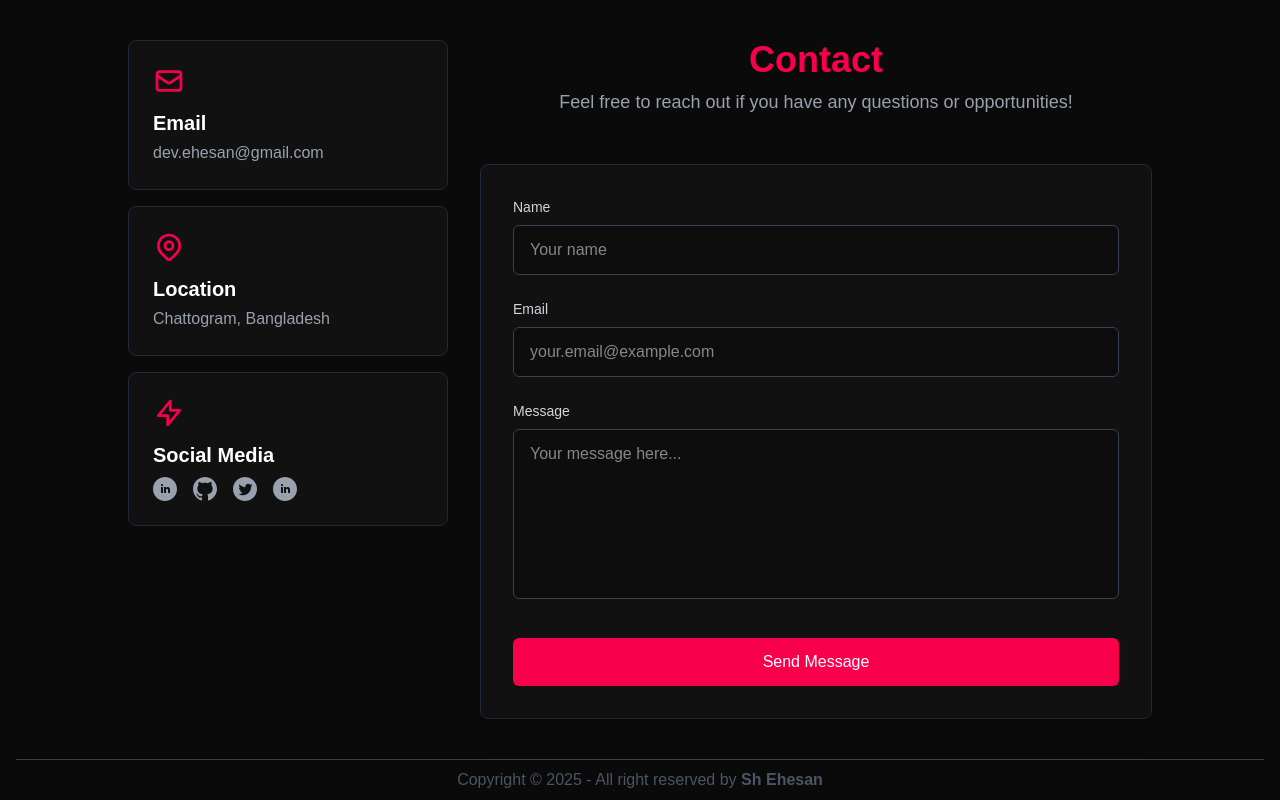
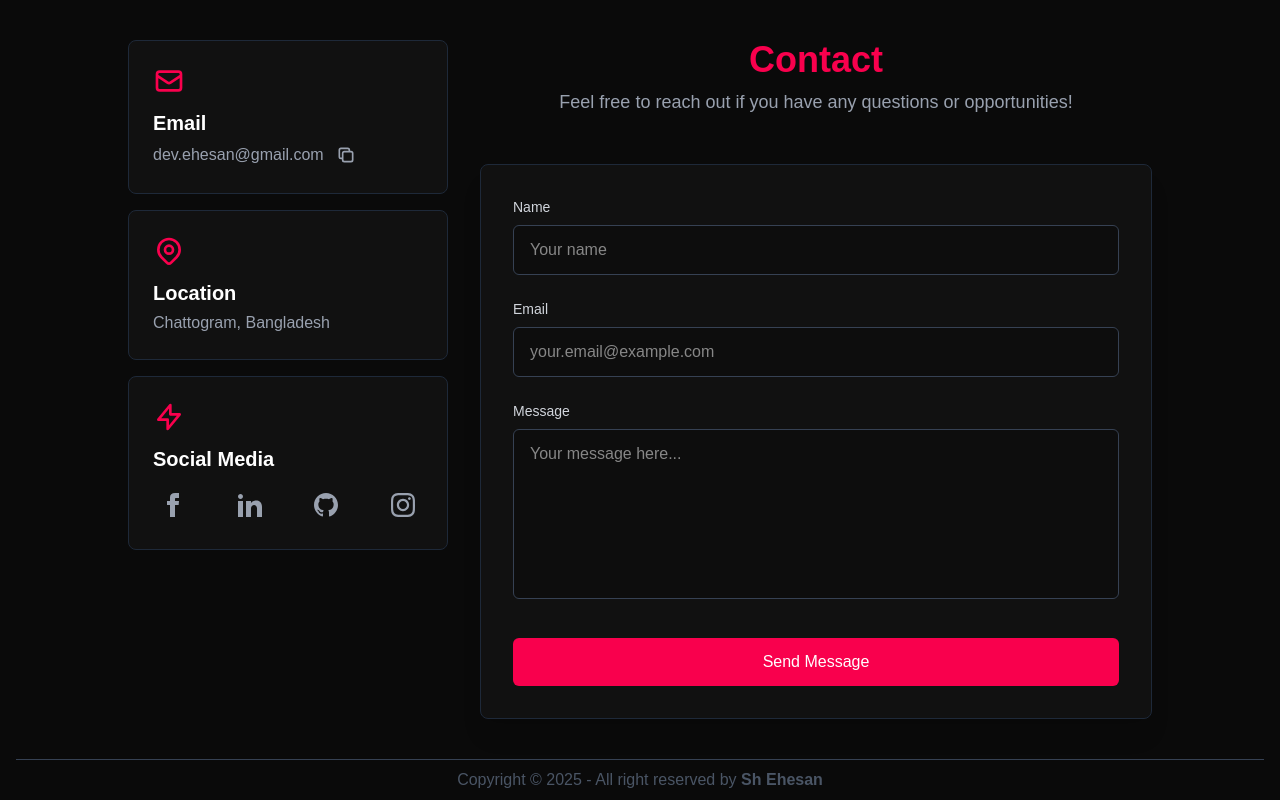
Before and after one commit to DevSadit/_portfolio, a Next.js app: page / in a window 1280 px wide. Shown: the part 4039-4839 px from the top of the page. Built offline with nearby package versions, Linux system fonts and the light colour scheme.

Commit message:
social media links added

```diff
--- a/app/_landing/contact/Contact.jsx
+++ b/app/_landing/contact/Contact.jsx
@@ -62,7 +62,24 @@ export default function ContactPage() {
                   </svg>
                 </div>
                 <h3 className="text-xl font-semibold text-white mb-1">Email</h3>
-                <p className="text-gray-400">dev.ehesan@gmail.com</p>
+                <div className="flex items-center group">
+                  <p className="text-gray-400 group-hover:text-gray-300 transition-colors">dev.ehesan@gmail.com</p>
+                  <button
+                    onClick={() => {
+                      navigator.clipboard.writeText("dev.ehesan@gmail.com");
+                      document.getElementById("copy-toast").classList.remove("hidden");
+                      setTimeout(() => {
+                        document.getElementById("copy-toast").classList.add("hidden");
+                      }, 2000);
+                    }}
+                    className="ml-2 text-gray-400 hover:text-[#F9004D] transition-all duration-300 p-1 rounded-full hover:bg-gray-800"
+                    title="Copy email"
+                  >
+                    <svg xmlns="http://www.w3.org/2000/svg" className="h-5 w-5" fill="none" viewBox="0 0 24 24" stroke="currentColor">
+                      <path strokeLinecap="round" strokeLinejoin="round" strokeWidth={2} d="M8 16H6a2 2 0 01-2-2V6a2 2 0 012-2h8a2 2 0 012 2v2m-6 12h8a2 2 0 002-2v-8a2 2 0 00-2-2h-8a2 2 0 00-2 2v8a2 2 0 002 2z" />
+                    </svg>
+                  </button>
+                </div>
               </div>
 
               <div className="bg-[#111111] rounded-lg p-6 border border-gray-800 mb-4 hover:border-[#F9004D] transition-all duration-300">
@@ -83,27 +100,31 @@ export default function ContactPage() {
                   </svg>
                 </div>
                 <h3 className="text-xl font-semibold text-white mb-1">Social Media</h3>
-                <div className="flex space-x-4 mt-2">
-                  <a href="#" className="text-gray-400 hover:text-[#F9004D] transition-colors">
+                <div className="flex justify-between mt-3">
+                  {/* Facebook */}
+                  <Link target="_blank" href="http://www.facebook.com/shahmiraj.ehesan/" className="text-gray-400 hover:text-[#F9004D] transition-all duration-300 transform hover:-translate-y-1 p-2 rounded-full hover:bg-gray-800">
                     <svg xmlns="http://www.w3.org/2000/svg" className="h-6 w-6" fill="currentColor" viewBox="0 0 24 24">
-                      <path d="M12 0c-6.627 0-12 5.373-12 12s5.373 12 12 12 12-5.373 12-12-5.373-12-12-12zm-2 16h-2v-6h2v6zm-1-6.891c-.607 0-1.1-.496-1.1-1.109 0-.612.492-1.109 1.1-1.109s1.1.497 1.1 1.109c0 .613-.493 1.109-1.1 1.109zm8 6.891h-1.998v-2.861c0-1.881-2.002-1.722-2.002 0v2.861h-2v-6h2v1.093c.872-1.616 4-1.736 4 1.548v3.359z" />
+                      <path d="M9 8h-3v4h3v12h5v-12h3.642l.358-4h-4v-1.667c0-.955.192-1.333 1.115-1.333h2.885v-5h-3.808c-3.596 0-5.192 1.583-5.192 4.615v3.385z" />
                     </svg>
-                  </a>
-                  <Link target="_blank" href="https://github.com/DevSadit" className="text-gray-400 hover:text-[#F9004D] transition-colors">
+                  </Link>
+                  {/* LinkedIn */}
+                  <Link href="#" className="text-gray-400 hover:text-[#F9004D] transition-all duration-300 transform hover:-translate-y-1 p-2 rounded-full hover:bg-gray-800">
+                    <svg xmlns="http://www.w3.org/2000/svg" className="h-6 w-6" fill="currentColor" viewBox="0 0 24 24">
+                      <path d="M4.98 3.5c0 1.381-1.11 2.5-2.48 2.5s-2.48-1.119-2.48-2.5c0-1.38 1.11-2.5 2.48-2.5s2.48 1.12 2.48 2.5zm.02 4.5h-5v16h5v-16zm7.982 0h-4.968v16h4.969v-8.399c0-4.67 6.029-5.052 6.029 0v8.399h4.988v-10.131c0-7.88-8.922-7.593-11.018-3.714v-2.155z" />
+                    </svg>
+                  </Link>
+                  {/* GitHub */}
+                  <Link target="_blank" href="https://github.com/DevSadit" className="text-gray-400 hover:text-[#F9004D] transition-all duration-300 transform hover:-translate-y-1 p-2 rounded-full hover:bg-gray-800">
                     <svg xmlns="http://www.w3.org/2000/svg" className="h-6 w-6" fill="currentColor" viewBox="0 0 24 24">
                       <path d="M12 0c-6.626 0-12 5.373-12 12 0 5.302 3.438 9.8 8.207 11.387.599.111.793-.261.793-.577v-2.234c-3.338.726-4.033-1.416-4.033-1.416-.546-1.387-1.333-1.756-1.333-1.756-1.089-.745.083-.729.083-.729 1.205.084 1.839 1.237 1.839 1.237 1.07 1.834 2.807 1.304 3.492.997.107-.775.418-1.305.762-1.604-2.665-.305-5.467-1.334-5.467-5.931 0-1.311.469-2.381 1.236-3.221-.124-.303-.535-1.524.117-3.176 0 0 1.008-.322 3.301 1.23.957-.266 1.983-.399 3.003-.404 1.02.005 2.047.138 3.006.404 2.291-1.552 3.297-1.23 3.297-1.23.653 1.653.242 2.874.118 3.176.77.84 1.235 1.911 1.235 3.221 0 4.609-2.807 5.624-5.479 5.921.43.372.823 1.102.823 2.222v3.293c0 .319.192.694.801.576 4.765-1.589 8.199-6.086 8.199-11.386 0-6.627-5.373-12-12-12z" />
                     </svg>
                   </Link>
-                  <a href="#" className="text-gray-400 hover:text-[#F9004D] transition-colors">
+                  {/* Instagram */}
+                  <Link target="_blank" href="https://www.instagram.com/sadit_90/" className="text-gray-400 hover:text-[#F9004D] transition-all duration-300 transform hover:-translate-y-1 p-2 rounded-full hover:bg-gray-800">
                     <svg xmlns="http://www.w3.org/2000/svg" className="h-6 w-6" fill="currentColor" viewBox="0 0 24 24">
-                      <path d="M12 0c-6.627 0-12 5.373-12 12s5.373 12 12 12 12-5.373 12-12-5.373-12-12-12zm6.066 9.645c.183 4.04-2.83 8.544-8.164 8.544-1.622 0-3.131-.476-4.402-1.291 1.524.18 3.045-.244 4.252-1.189-1.256-.023-2.317-.854-2.684-1.995.451.086.895.061 1.298-.049-1.381-.278-2.335-1.522-2.304-2.853.388.215.83.344 1.301.359-1.279-.855-1.641-2.544-.889-3.835 1.416 1.738 3.533 2.881 5.92 3.001-.419-1.796.944-3.527 2.799-3.527.825 0 1.572.349 2.096.907.654-.128 1.27-.368 1.824-.697-.215.671-.67 1.233-1.263 1.589.581-.07 1.135-.224 1.649-.453-.384.578-.87 1.084-1.433 1.489z" />
+                      <path d="M12 2.163c3.204 0 3.584.012 4.85.07 3.252.148 4.771 1.691 4.919 4.919.058 1.265.069 1.645.069 4.849 0 3.205-.012 3.584-.069 4.849-.149 3.225-1.664 4.771-4.919 4.919-1.266.058-1.644.07-4.85.07-3.204 0-3.584-.012-4.849-.07-3.26-.149-4.771-1.699-4.919-4.92-.058-1.265-.07-1.644-.07-4.849 0-3.204.013-3.583.07-4.849.149-3.227 1.664-4.771 4.919-4.919 1.266-.057 1.645-.069 4.849-.069zm0-2.163c-3.259 0-3.667.014-4.947.072-4.358.2-6.78 2.618-6.98 6.98-.059 1.281-.073 1.689-.073 4.948 0 3.259.014 3.668.072 4.948.2 4.358 2.618 6.78 6.98 6.98 1.281.058 1.689.072 4.948.072 3.259 0 3.668-.014 4.948-.072 4.354-.2 6.782-2.618 6.979-6.98.059-1.28.073-1.689.073-4.948 0-3.259-.014-3.667-.072-4.947-.196-4.354-2.617-6.78-6.979-6.98-1.281-.059-1.69-.073-4.949-.073zm0 5.838c-3.403 0-6.162 2.759-6.162 6.162s2.759 6.163 6.162 6.163 6.162-2.759 6.162-6.163c0-3.403-2.759-6.162-6.162-6.162zm0 10.162c-2.209 0-4-1.79-4-4 0-2.209 1.791-4 4-4s4 1.791 4 4c0 2.21-1.791 4-4 4zm6.406-11.845c-.796 0-1.441.645-1.441 1.44s.645 1.44 1.441 1.44c.795 0 1.439-.645 1.439-1.44s-.644-1.44-1.439-1.44z" />
                     </svg>
-                  </a>
-                  <a href="#" className="text-gray-400 hover:text-[#F9004D] transition-colors">
-                    <svg xmlns="http://www.w3.org/2000/svg" className="h-6 w-6" fill="currentColor" viewBox="0 0 24 24">
-                      <path d="M12 0c-6.627 0-12 5.373-12 12s5.373 12 12 12 12-5.373 12-12-5.373-12-12-12zm-2 16h-2v-6h2v6zm-1-6.891c-.607 0-1.1-.496-1.1-1.109 0-.612.492-1.109 1.1-1.109s1.1.497 1.1 1.109c0 .613-.493 1.109-1.1 1.109zm8 6.891h-1.998v-2.861c0-1.881-2.002-1.722-2.002 0v2.861h-2v-6h2v1.093c.872-1.616 4-1.736 4 1.548v3.359z" />
-                    </svg>
-                  </a>
+                  </Link>
                 </div>
               </div>
             </div>
@@ -114,6 +135,18 @@ export default function ContactPage() {
           </div>
         </div>
       </div>
+
+      {/* DaisyUI Toast Notification */}
+      <div id="copy-toast" className="toast toast-top toast-end hidden">
+        <div className="alert alert-success bg-[#111111] border border-[#F9004D] text-white">
+          <div className="flex items-center gap-2">
+            <svg xmlns="http://www.w3.org/2000/svg" className="h-6 w-6 text-[#F9004D]" fill="none" viewBox="0 0 24 24" stroke="currentColor">
+              <path strokeLinecap="round" strokeLinejoin="round" strokeWidth={2} d="M5 13l4 4L19 7" />
+            </svg>
+            <span>Email copied to clipboard!</span>
+          </div>
+        </div>
+      </div>
     </div>
   );
 }
```
